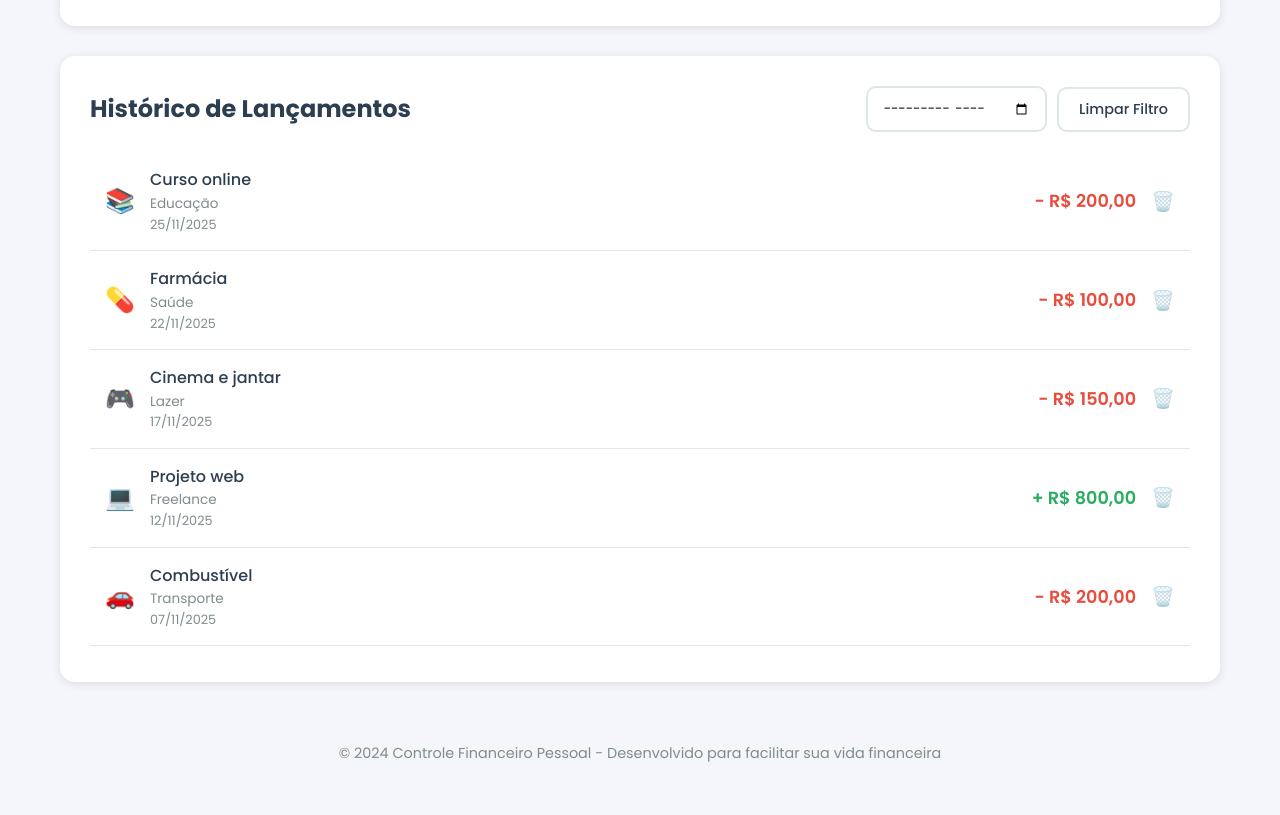
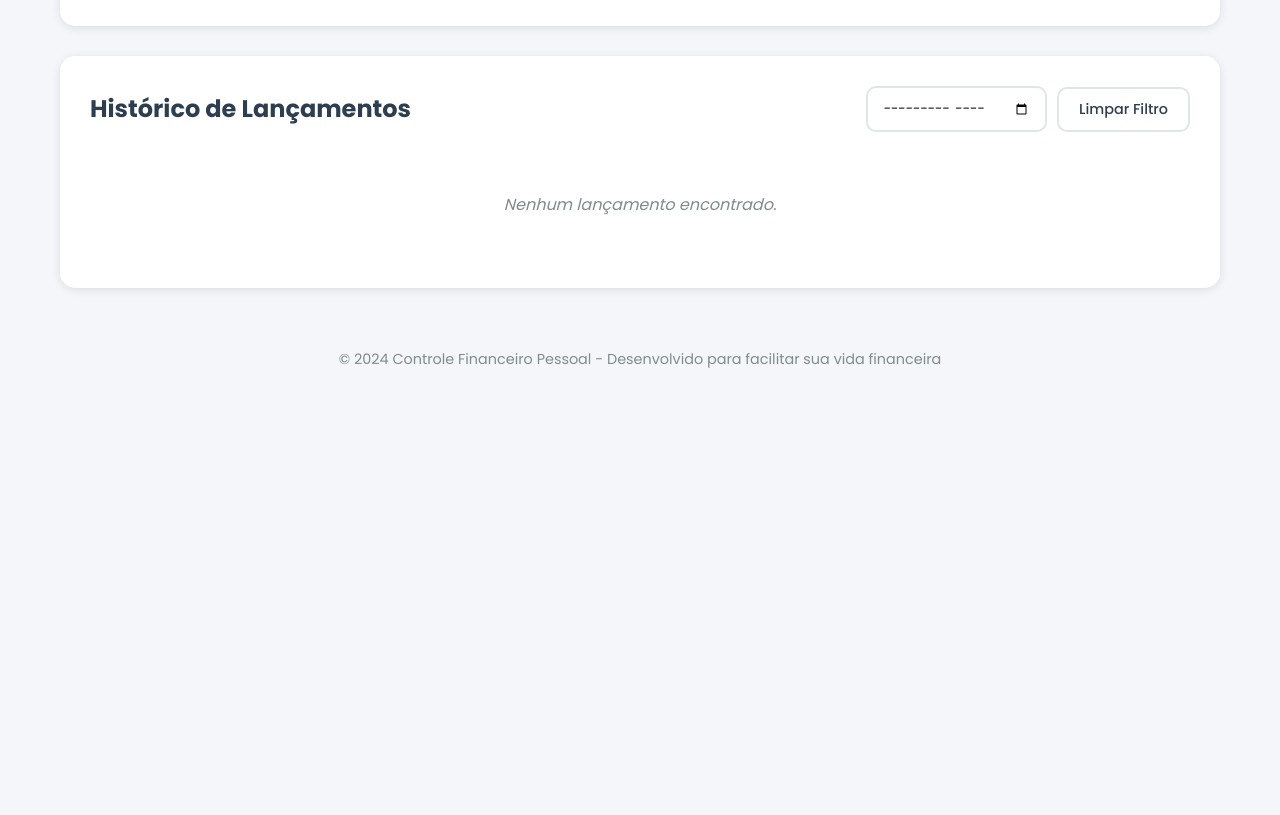
Before and after one commit to rtheuz/CONTROLE-FINANCEIRO-PESSOAL, a website: page index.html in a window 1280 px wide. Shown: the part 900-1715 px from the top of the page. After the commit the page ends 1321 px from the top, so only its background shows below. Drawn offline with nearby package versions, Linux system fonts and the light colour scheme.

Commit message:
Add files via upload

```diff
--- a/index.html
+++ b/index.html
@@ -88,16 +88,17 @@
                                 <optgroup label="Despesas" id="expense-categories">
                                     <option value="alimentacao">🍔 Alimentação</option>
                                     <option value="transporte">🚗 Transporte</option>
-                                    <option value="moradia">🏠 Moradia</option>
                                     <option value="saude">💊 Saúde</option>
                                     <option value="educacao">📚 Educação</option>
                                     <option value="lazer">🎮 Lazer</option>
                                     <option value="compras">🛒 Compras</option>
+                                    <option value="contasfixas">🏠 Contas Fixas</option>
+                                    <option value="assinaturas">📺 Assinaturas</option>
                                     <option value="outros-despesa">📦 Outros</option>
                                 </optgroup>
                                 <optgroup label="Receitas" id="income-categories">
                                     <option value="salario">💼 Salário</option>
-                                    <option value="freelance">💻 Freelance</option>
+                                    <option value="rendaextra">💸 Renda Extra</option>
                                     <option value="investimentos">📊 Investimentos</option>
                                     <option value="outros-receita">💰 Outros</option>
                                 </optgroup>
--- a/js/app.js
+++ b/js/app.js
@@ -16,16 +16,17 @@ const CATEGORIES = {
     expense: {
         'alimentacao': { icon: '🍔', label: 'Alimentação' },
         'transporte': { icon: '🚗', label: 'Transporte' },
-        'moradia': { icon: '🏠', label: 'Moradia' },
         'saude': { icon: '💊', label: 'Saúde' },
         'educacao': { icon: '📚', label: 'Educação' },
         'lazer': { icon: '🎮', label: 'Lazer' },
         'compras': { icon: '🛒', label: 'Compras' },
+        'contasfixas': { icon: '🏠', label: 'Contas Fixas' },
+        'assinaturas': { icon: '📺', label: 'Assinaturas' },
         'outros-despesa': { icon: '📦', label: 'Outros' }
     },
     income: {
         'salario': { icon: '💼', label: 'Salário' },
-        'freelance': { icon: '💻', label: 'Freelance' },
+        'rendaextra': { icon: '💸', label: 'Renda Extra' },
         'investimentos': { icon: '📊', label: 'Investimentos' },
         'outros-receita': { icon: '💰', label: 'Outros' }
     }
@@ -771,14 +772,6 @@ document.addEventListener('DOMContentLoaded', () => {
     if (data.transactions.length === 0) {
         // Add sample transactions for demonstration
         const sampleTransactions = [
-            { type: 'income', category: 'salario', amount: 5000, date: getDateString(-30), description: 'Salário mensal' },
-            { type: 'expense', category: 'moradia', amount: 1500, date: getDateString(-28), description: 'Aluguel' },
-            { type: 'expense', category: 'alimentacao', amount: 450, date: getDateString(-25), description: 'Supermercado' },
-            { type: 'expense', category: 'transporte', amount: 200, date: getDateString(-20), description: 'Combustível' },
-            { type: 'income', category: 'freelance', amount: 800, date: getDateString(-15), description: 'Projeto web' },
-            { type: 'expense', category: 'lazer', amount: 150, date: getDateString(-10), description: 'Cinema e jantar' },
-            { type: 'expense', category: 'saude', amount: 100, date: getDateString(-5), description: 'Farmácia' },
-            { type: 'expense', category: 'educacao', amount: 200, date: getDateString(-2), description: 'Curso online' }
         ];
 
         sampleTransactions.forEach(t => addTransaction(t));
--- a/package.json
+++ b/package.json
@@ -1,6 +1,6 @@
 {
   "name": "controle-financeiro-pessoal",
-  "version": "1.0.0",
+  "version": "1.0.1",
   "description": "Aplicativo web para controle de gastos pessoais com dashboards e relatórios",
   "main": "index.html",
   "scripts": {
```
